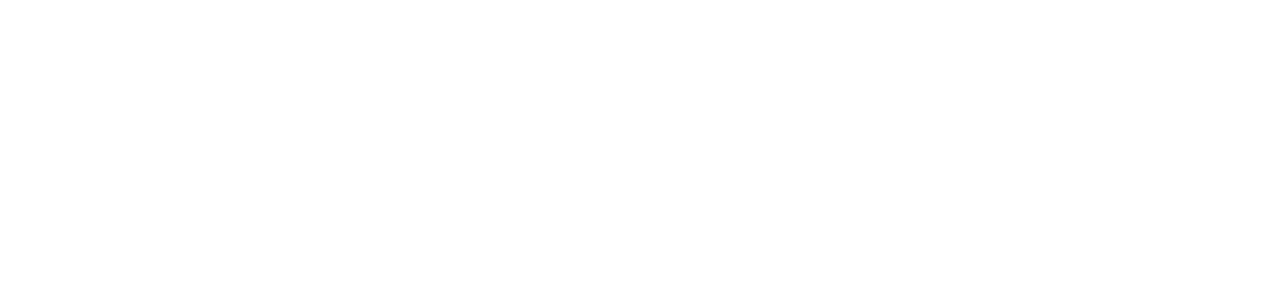
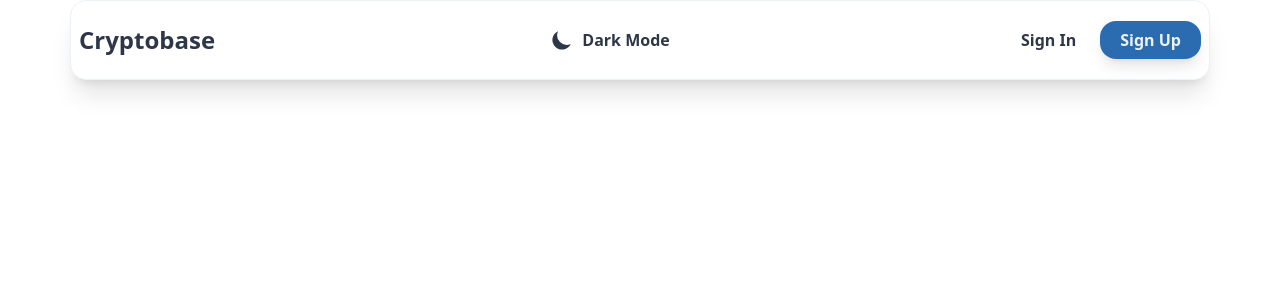
Before and after one commit to rafaellevis07/crypto-app, a React (Create React App) app: page / in a window 1280 px wide. Shown: the top 300 px of the page. Built offline with nearby package versions, Linux system fonts and the light colour scheme.

Commit message:
create Navbar and ThemeToggle

```diff
--- a/package.json
+++ b/package.json
@@ -8,6 +8,7 @@
     "@testing-library/user-event": "^13.5.0",
     "react": "^18.2.0",
     "react-dom": "^18.2.0",
+    "react-icons": "^4.10.1",
     "react-router-dom": "^6.14.1",
     "react-scripts": "5.0.1",
     "web-vitals": "^2.1.4"
--- a/src/App.js
+++ b/src/App.js
@@ -1,8 +1,13 @@
 import React from "react";
 import { ThemeProvider } from "./context/ThemeContext";
+import Navbar from "./components/Navbar";
 
 function App() {
-  return <ThemeProvider></ThemeProvider>;
+  return (
+    <ThemeProvider>
+      <Navbar />
+    </ThemeProvider>
+  );
 }
 
 export default App;
--- /dev/null
+++ b/src/components/Navbar.jsx
@@ -0,0 +1,73 @@
+import React, { useState } from "react";
+import { Link } from "react-router-dom";
+import ThemeToggle from "./ThemeToggle";
+import { AiOutlineClose, AiOutlineMenu } from "react-icons/ai";
+
+const Navbar = () => {
+  const [nav, setNav] = useState(false);
+
+  const handleNav = () => {
+    setNav(!nav);
+  };
+
+  return (
+    <div className="rounded-div flex items-center justify-between h-20 font-bold">
+      <Link to="/">
+        <h1 className="text-2xl">Cryptobase</h1>
+      </Link>
+      <div className="hidden md:block">
+        <ThemeToggle />
+      </div>
+      <div className="hidden md:block">
+        <Link to="/signin" className="p-4 hover:text-accent">
+          Sign In
+        </Link>
+        <Link
+          to="/signup"
+          className="bg-button text-btnText px-5 py-2 ml-2 rounded-2xl shadow-lg hover:shadow-2xl"
+        >
+          Sign Up
+        </Link>
+      </div>
+      {/* Menu Icon{ */}
+      <div onClick={handleNav} className="block md:hidden cursor-pointer z-10">
+        {nav ? <AiOutlineClose size={20} /> : <AiOutlineMenu size={20} />}
+      </div>
+
+      {/* Mobile Menu */}
+      <div
+        className={
+          nav
+            ? "md:hidden fixed left-0 top-20 flex flex-col items-center justify-between w-full h-[90%] bg-primary ease-in duration-300 z-10"
+            : "fixed left-[-100%] top-20 h-[90%] flex flex-col items-center justify-between ease-in duration-300"
+        }
+      >
+        <ul className="w-full p-4">
+          <li className="border-b py-6">
+            <Link to="/">Home</Link>
+          </li>
+          <li className="border-b py-6">
+            <Link to="/">Account</Link>
+          </li>
+          <li className="py-6">
+            <ThemeToggle />
+          </li>
+        </ul>
+        <div className="flex flex-col w-full p-4">
+          <Link to="/signin">
+            <button className="w-full my-2 p-3 bg-primary text-primary border border-secondary rounded-2xl shadow-xl">
+              Sign In
+            </button>
+          </Link>
+          <Link to="/signup">
+            <button className="w-full my-2 p-3 bg-button text-btnText rounded-2xl shadown-xl">
+              Sign Up
+            </button>
+          </Link>
+        </div>
+      </div>
+    </div>
+  );
+};
+
+export default Navbar;
--- /dev/null
+++ b/src/components/ThemeToggle.jsx
@@ -0,0 +1,29 @@
+import React, { useContext } from "react";
+import { HiSun, HiMoon } from "react-icons/hi";
+import { ThemeContext } from "../context/ThemeContext";
+
+const ThemeToggle = () => {
+  const { theme, setTheme } = useContext(ThemeContext);
+
+  return (
+    <div className="p-2">
+      {theme === "dark" ? (
+        <div
+          className="flex items-center cursor-pointer"
+          onClick={() => setTheme(theme === "dark" ? "light" : "dark")}
+        >
+          <HiSun className="text-primary text-2xl mr-2" /> Light Mode
+        </div>
+      ) : (
+        <div
+          className="flex items-center cursor-pointer"
+          onClick={() => setTheme(theme === "dark" ? "light" : "dark")}
+        >
+          <HiMoon className="text-primary text-2xl mr-2" /> Dark Mode
+        </div>
+      )}
+    </div>
+  );
+};
+
+export default ThemeToggle;
--- a/src/index.css
+++ b/src/index.css
@@ -18,15 +18,15 @@
   --color-text-secondary: #e2e8f0;
   --color-text-accent: #81e6d9;
   --color-bg-input: #4a5361;
-  --color-bg-input: #81e6d9;
+  --color-bg-button: #81e6d9;
 }
 
 .light {
   --color-bg-primary: #ffffff;
-  --color-bg-secondary: #edfef7;
+  --color-bg-secondary: #edf2f7;
   --color-text-primary: #2d3748;
   --color-text-secondary: #4a5568;
   --color-text-accent: #2b6cb0;
   --color-bg-input: #edf2f7;
-  --color-bg-input: #2b6cb0;
+  --color-bg-button: #2b6cb0;
 }
--- a/tailwind.config.js
+++ b/tailwind.config.js
@@ -1,4 +1,3 @@
-/** @type {import('tailwindcss').Config} */
 module.exports = {
   content: ["./src/**/*.{js,jsx,ts,tsx}"],
   darkMode: "class",
@@ -19,7 +18,7 @@
         primary: "var(--color-bg-primary)",
         secondary: "var(--color-bg-secondary)",
         input: "var(--color-bg-input)",
-        accent: "var(--color-bg-accent)",
+        accent: "var(--color-text-accent)",
       },
     },
   },
```
Also changed, not shown: 1 other file (tests, documents, lock files or other folders).
